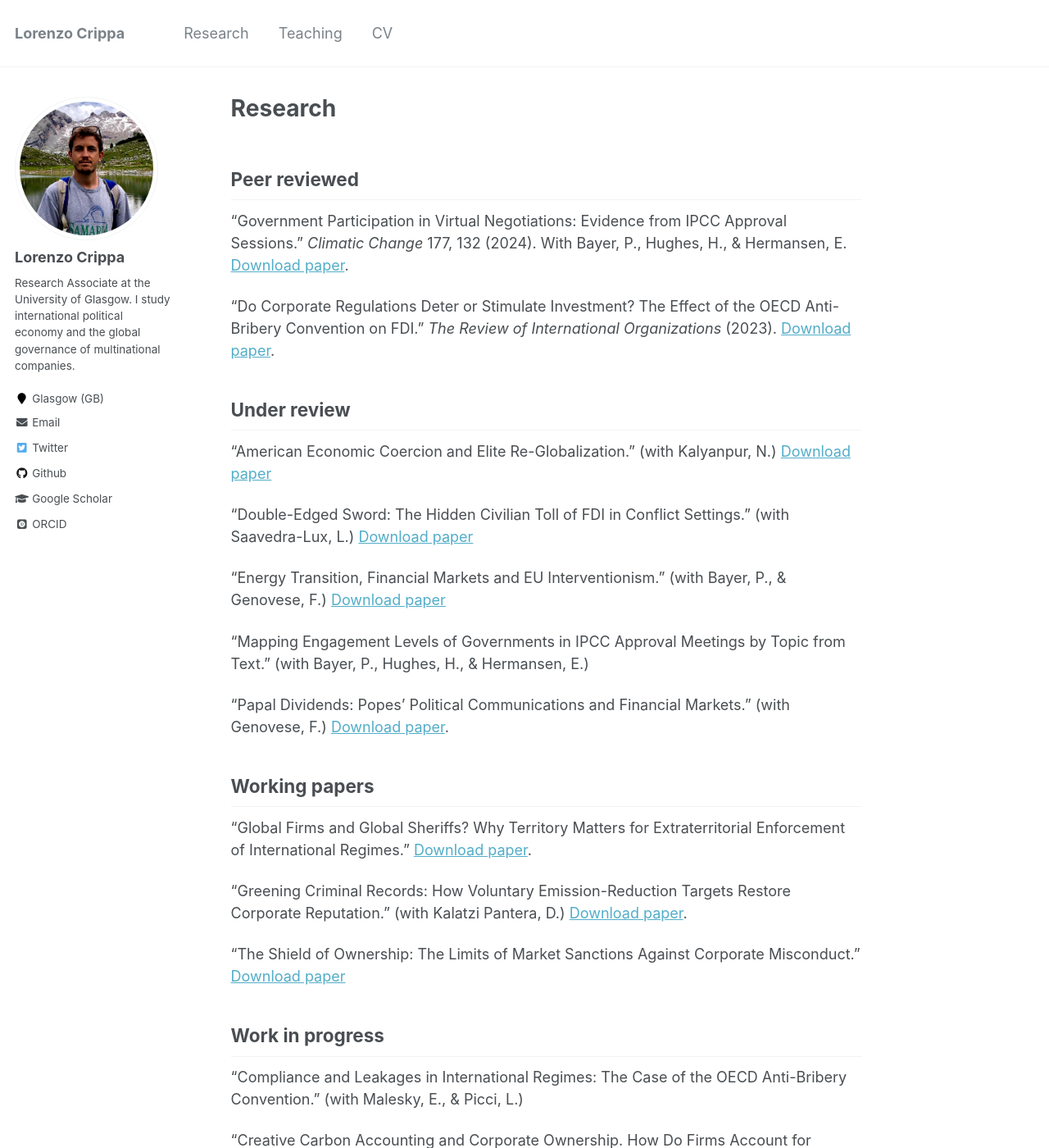
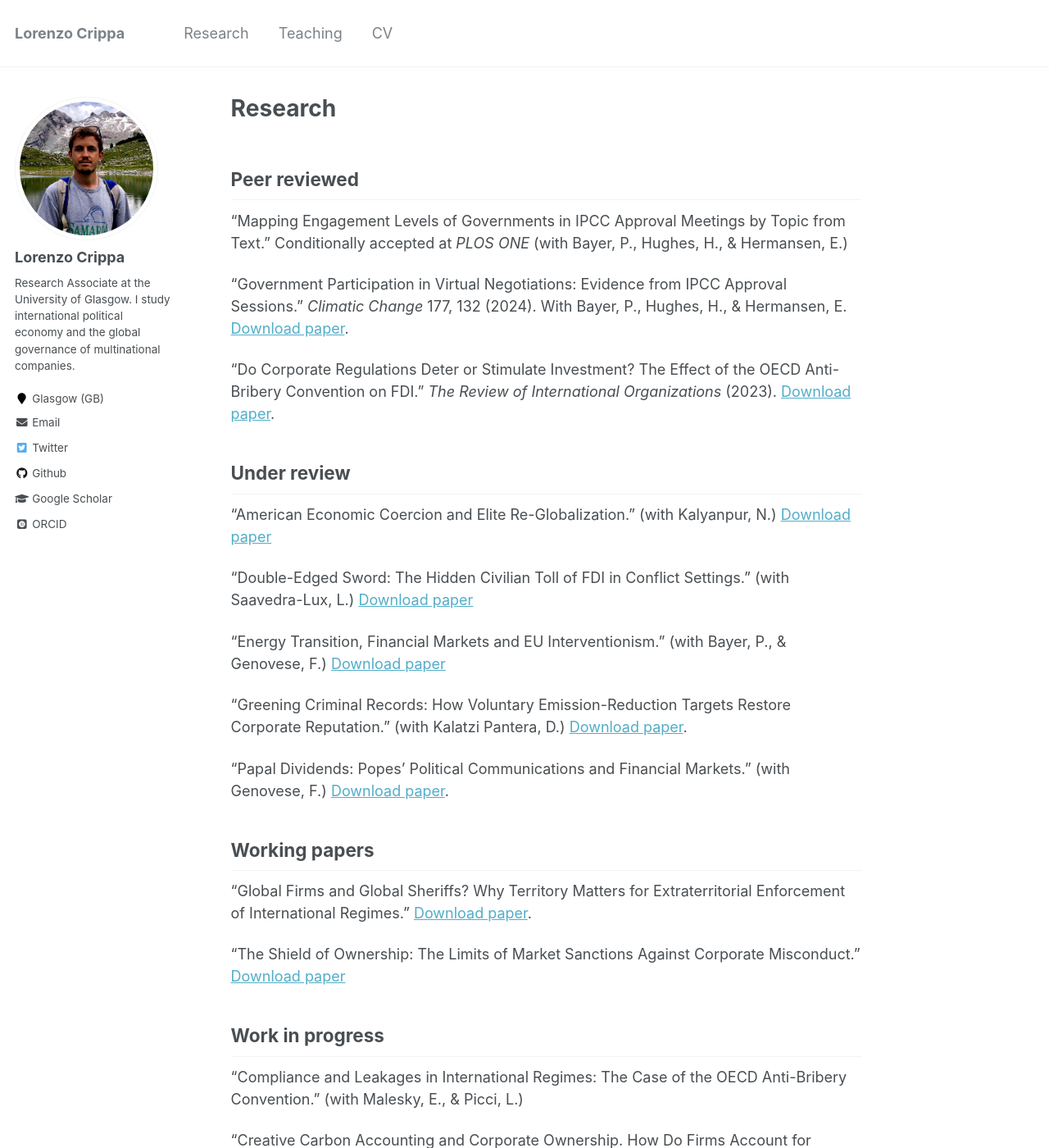
Before and after one commit to lorenzo-crippa/lorenzo-crippa.github.io, a Jekyll site: the page built from _pages/research.md, in a window 1280 px wide and 1400 px high. Shown: the whole window at 82% size. Built offline with Jekyll 4.4.1, drawn with Linux system fonts in a browser that asks for light colours; some web fonts are replaced; part of the change alters nothing that is shown.

Commit message:
Update research.md

```diff
--- a/_pages/research.md
+++ b/_pages/research.md
@@ -7,6 +7,8 @@ redirect_from:
 ---
 
 ## Peer reviewed
+
+"Mapping Engagement Levels of Governments in IPCC Approval Meetings by Topic from Text." Conditionally accepted at _PLOS ONE_ (with Bayer, P., Hughes, H., & Hermansen, E.)
 
 "Government Participation in Virtual Negotiations: Evidence from IPCC Approval Sessions." _Climatic Change_ 177, 132 (2024). With Bayer, P., Hughes, H., & Hermansen, E. [Download paper](https://lorenzo-crippa.github.io/files/BCHH_CC_SI.pdf).
 
@@ -20,7 +22,7 @@ redirect_from:
 
 “Energy Transition, Financial Markets and EU Interventionism." (with Bayer, P., & Genovese, F.) [Download paper](https://lorenzo-crippa.github.io/files/bcg.pdf)
 
-"Mapping Engagement Levels of Governments in IPCC Approval Meetings by Topic from Text." (with Bayer, P., Hughes, H., & Hermansen, E.)
+"Greening Criminal Records: How Voluntary Emission-Reduction Targets Restore Corporate Reputation." (with Kalatzi Pantera, D.) [Download paper](https://lorenzo-crippa.github.io/files/LC_DKP_green_fraud.pdf).
 
 "Papal Dividends: Popes' Political Communications and Financial Markets." (with Genovese, F.) [Download paper](https://lorenzo-crippa.github.io/files/papal_dividends.pdf).
 
@@ -28,10 +30,7 @@ redirect_from:
 
 "Global Firms and Global Sheriffs? Why Territory Matters for Extraterritorial Enforcement of International Regimes." [Download paper](https://lorenzo-crippa.github.io/files/sheriffs.pdf).
 
-"Greening Criminal Records: How Voluntary Emission-Reduction Targets Restore Corporate Reputation." (with Kalatzi Pantera, D.) [Download paper](https://lorenzo-crippa.github.io/files/LC_DKP_green_fraud.pdf).
-
 "The Shield of Ownership: The Limits of Market Sanctions Against Corporate Misconduct." [Download paper](https://lorenzo-crippa.github.io/files/scandals_ownership.pdf)
-
 
 ## Work in progress
 
```
